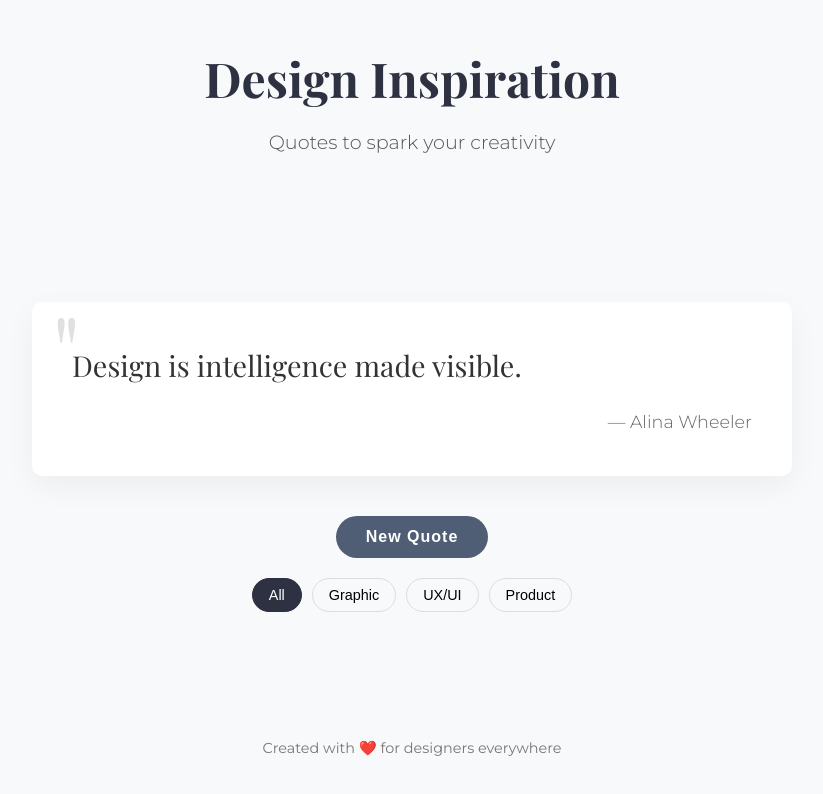
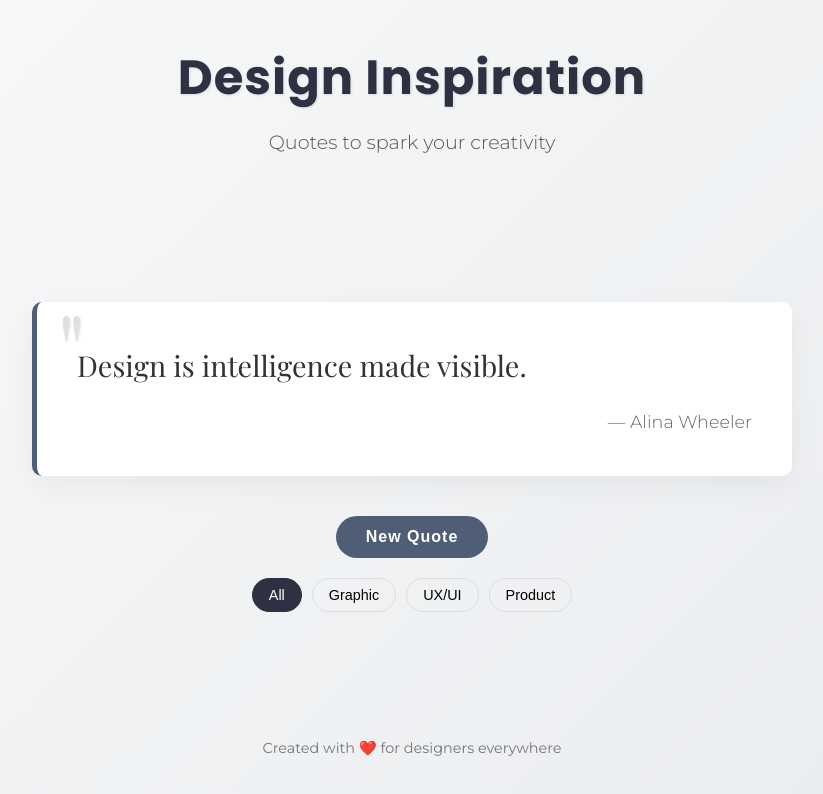
Before and after one commit to aqnkurm/DesignQuote, a plain HTML site: page index.html in a window 1280 px wide. Shown: the whole page, without its empty margins (228-1051 px from the left). Drawn offline with nearby package versions, Linux system fonts and the light colour scheme.

Commit message:
Add files via upload

```diff
--- a/index.html
+++ b/index.html
@@ -7,7 +7,7 @@
     <link rel="stylesheet" href="styles.css">
     <link rel="preconnect" href="https://fonts.googleapis.com">
     <link rel="preconnect" href="https://fonts.gstatic.com" crossorigin>
-    <link href="https://fonts.googleapis.com/css2?family=Montserrat:wght@300;400;600&family=Playfair+Display:wght@400;700&display=swap" rel="stylesheet">
+    <link href="https://fonts.googleapis.com/css2?family=Montserrat:wght@300;400;600&family=Playfair+Display:wght@400;700&family=Poppins:wght@700&display=swap" rel="stylesheet">
 </head>
 <body>
     <div class="container">
--- a/styles.css
+++ b/styles.css
@@ -7,6 +7,7 @@
 body {
     font-family: 'Montserrat', sans-serif;
     background-color: #f8f9fa;
+    background-image: linear-gradient(135deg, #f8f9fa 0%, #e9ecef 100%);
     color: #333;
     line-height: 1.6;
 }
@@ -27,10 +28,12 @@ header {
 }
 
 h1 {
-    font-family: 'Playfair Display', serif;
+    font-family: 'Poppins', sans-serif;
     font-size: 3rem;
     margin-bottom: 10px;
     color: #2d3142;
+    text-shadow: 1px 1px 3px rgba(0,0,0,0.1);
+    letter-spacing: 1px;
 }
 
 .subtitle {
@@ -47,11 +50,19 @@ h1 {
     position: relative;
     margin-bottom: 40px;
     transition: all 0.3s ease;
+    border-left: 5px solid #4f5d75;
 }
 
 .quote-container:hover {
     transform: translateY(-5px);
     box-shadow: 0 15px 40px rgba(0, 0, 0, 0.1);
+    border-left: 5px solid #2d3142;
+}
+
+.quote-container:hover {
+    transform: translateY(-5px);
+    box-shadow: 0 15px 40px rgba(0, 0, 0, 0.1);
+    border-left: 5px solid #2d3142;
 }
 
 .quote-mark {
@@ -62,6 +73,14 @@ h1 {
     font-size: 6rem;
     color: #e0e0e0;
     z-index: 0;
+    text-shadow: 1px 1px 2px rgba(0,0,0,0.1);
+    animation: float 6s ease-in-out infinite;
+}
+
+@keyframes float {
+    0% { transform: translateY(0px); }
+    50% { transform: translateY(-10px); }
+    100% { transform: translateY(0px); }
 }
 
 .quote-text {
```
